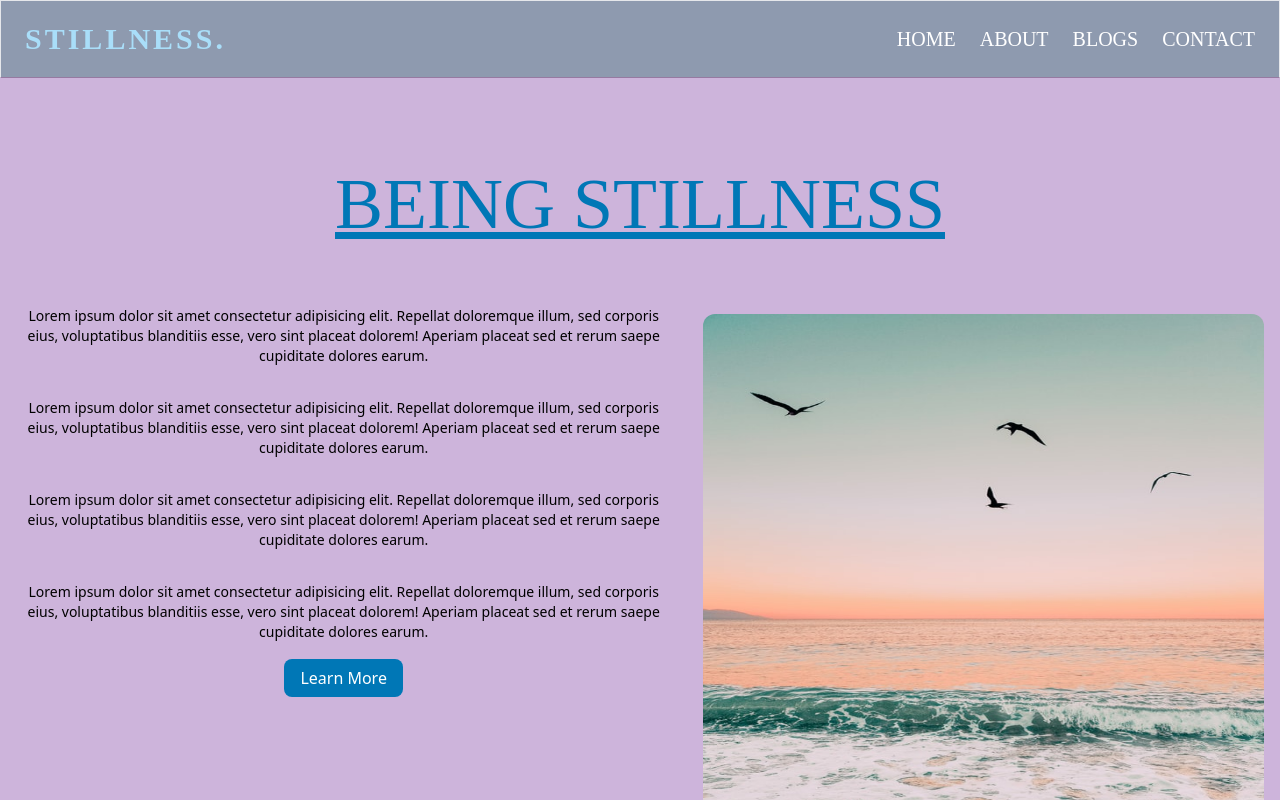
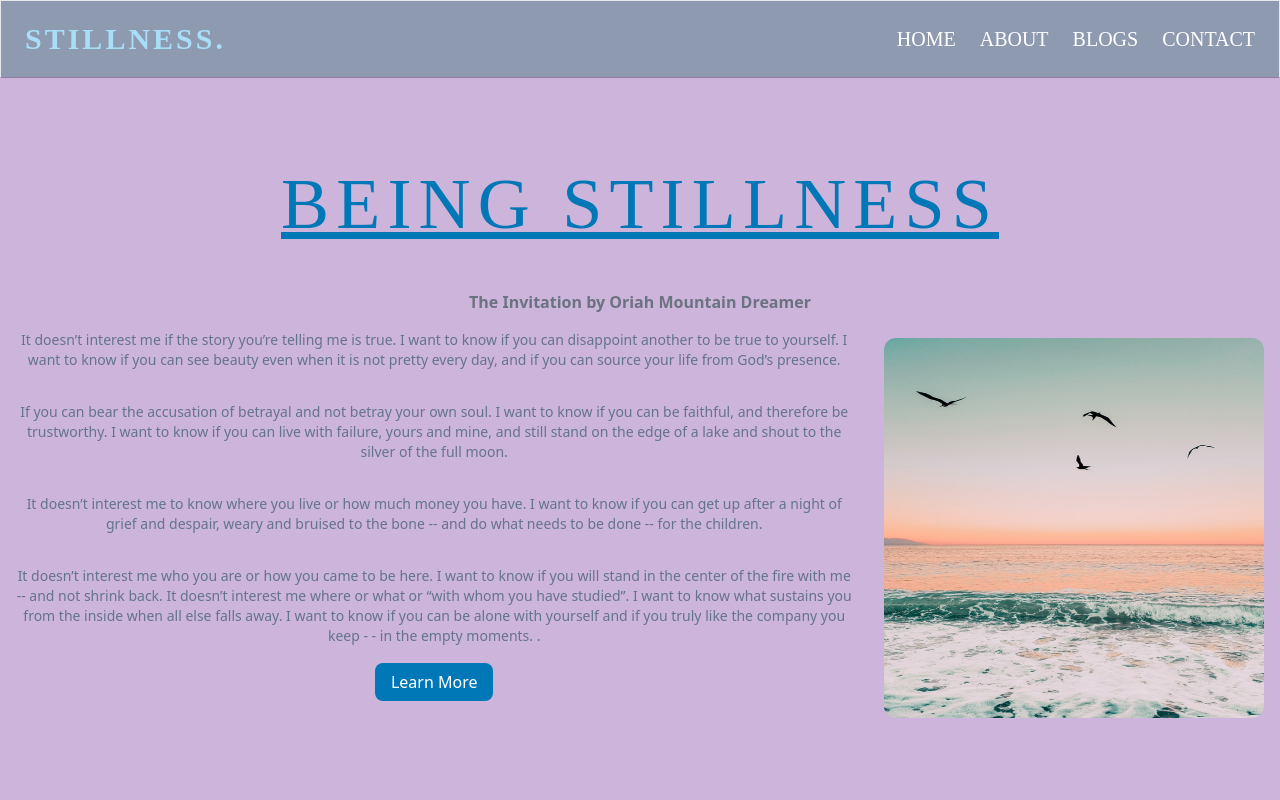
Before and after one commit to shaymk1/myblog-markeddown, a Next.js app: page /posts/BeingStillness in a window 1280 px wide. Shown: the top 800 px of the page. Built offline with nearby package versions, Linux system fonts and the light colour scheme.

Commit message:
modified a couple of files, made getstaticprops function in the beingstillness component

```diff
--- a/pages/About.js
+++ b/pages/About.js
@@ -9,7 +9,7 @@ const About = () => {
 			</Head>
 			<div className=" mx-auto text-center pt-[120px] ">
 				<div className="mb-[50px]">
-					<h1 className="font-humane uppercase text-7xl text-[#0077b6] underline">
+					<h1 className="font-humane uppercase text-7xl text-[#0077b6] underline tracking-widest">
 						About
 					</h1>
 				</div>
@@ -26,11 +26,11 @@ const About = () => {
 					</div>
 
 					<div>
-						<p className="text-sm pt-2">Hi, my name is :</p>
+						<p className="text-sm pt-2 text-slate-500">Hi, my name is :</p>
 						<h2 className="text-4xl font-humane text-[#5e548e]  p-2 tracking-widest">
 							Shay Kekae
 						</h2>
-						<p className="p-4 text-xs">
+						<p className="p-4 text-xs text-slate-500">
 							Welcome to my blog, where i share my point of view through the
 							lenses of meditation, art and coding, and anything else in
 							between!
--- a/pages/Blogs.jsx
+++ b/pages/Blogs.jsx
@@ -11,15 +11,15 @@ const Blog = () => {
 
 			<div className="pt-[90px] mx-auto text-center h-[700px] ">
 				<div>
-					<h1 className="font-humane uppercase text-7xl text-[#0077b6] underline text-center mb-[50px]">
+					<h1 className="font-humane uppercase text-7xl text-[#0077b6] underline text-center mb-[50px] tracking-widest">
 						Archived Posts
 					</h1>
 				</div>
 				<div>
 					<ul className="list-disc">
-						<li>
+						<li className="text-slate-500">
 							<Link href="posts/BeingStillness">
-								<a className="visited:text-[#0077b6] underline hover:bg-[#a2d2ff] first-of-type:ml-6 list-disc">
+								<a className="visited:text-[#0077b6] underline hover:bg-[#a2d2ff] first-of-type:ml-6 list-disc text-slate-500 ">
 									Being stillness
 								</a>
 							</Link>
@@ -27,7 +27,7 @@ const Blog = () => {
 
 						<li>
 							<Link href="posts/BeingStillness">
-								<a className="visited:text-[#0077b6] underline hover:bg-[#a2d2ff] first-of-type:ml-6 list-disc">
+								<a className="visited:text-[#0077b6] underline hover:bg-[#a2d2ff] first-of-type:ml-6 list-disc text-slate-500">
 									Being Love
 								</a>
 							</Link>
--- a/pages/Footer.jsx
+++ b/pages/Footer.jsx
@@ -11,47 +11,37 @@ const Footer = () => {
 
 			<div className=" mx-auto text-center h-[400px] mt-[400px] md:mt-[150px]">
 				<div>
-					<h1 className="font-humane uppercase text-7xl text-[#0077b6] underline text-center mb-[50px]">
+					<h1 className="font-humane uppercase text-7xl text-[#0077b6] underline text-center mb-[50px] tracking-widest">
 						Contact Me
 					</h1>
 				</div>
 				<div className="flex flex-col items-center justify-center px-2">
 					<div className="flex flex-wrap sm:gap-10 gap-8 items-center justify-center mt-8">
 						<Link href="/">
-							<a
-								href="javascript:void(0)"
-								className="focus:underline focus:outline-none hover:text-gray-500 text-base cursor-pointer leading-4 text-[#5e548e]  dark:hover:text-white">
+							<a className="focus:underline focus:outline-none hover:text-gray-500 text-base cursor-pointer leading-4 text-[#5e548e]  dark:hover:text-white">
 								Home
 							</a>
 						</Link>
 						<Link href="/About">
-							<a
-								href="javascript:void(0)"
-								className="focus:underline focus:outline-none hover:text-gray-500 text-base cursor-pointer leading-4 text-[#5e548e]  dark:hover:text-white">
+							<a className="focus:underline focus:outline-none hover:text-gray-500 text-base cursor-pointer leading-4 text-[#5e548e]  dark:hover:text-white">
 								About
 							</a>
 						</Link>
 
 						<Link href="/Blogs">
-							<a
-								href="javascript:void(0)"
-								className="focus:underline focus:outline-none  text-base cursor-pointer leading-4 text-[#5e548e] hover:text-white">
+							<a className="focus:underline focus:outline-none  text-base cursor-pointer leading-4 text-[#5e548e] hover:text-white">
 								Blogs
 							</a>
 						</Link>
 						<Link href="/Privacy Policy">
-							<a
-								href="javascript:void(0)"
-								className="focus:underline focus:outline-none h text-base cursor-pointer leading-4 text-[#5e548e] hover:text-white">
+							<a className="focus:underline focus:outline-none h text-base cursor-pointer leading-4 text-[#5e548e] hover:text-white">
 								Privacy Policy
 							</a>
 						</Link>
 					</div>
 					<div className="flex items-center gap-x-8 mt-6 text-white ">
 						<Link href="https://github.com/shaymk1">
-							<a
-								aria-label="facebook"
-								className="focus:ring-2 focus:ring-offset-2 focus:ring-gray-800 focus:outline-none rounded-full">
+							<a className="focus:ring-2 focus:ring-offset-2 focus:ring-gray-800 focus:outline-none rounded-full">
 								<FaGithub size={25} className="hover:text-[#0077b6]" />
 							</a>
 						</Link>
--- a/pages/posts/BeingStillness.jsx
+++ b/pages/posts/BeingStillness.jsx
@@ -2,7 +2,21 @@ import Head from "next/head";
 import Image from "next/image";
 import Link from "next/link";
 
-const BeingStillness = () => {
+export async function getStaticProps() {
+	return {
+		props: {
+			post: {
+				title: "Being Stillness",
+				body: "",
+				image: "/ocean.jpg",
+				link: "http://www.oriahmountaindreamer.com/",
+			},
+		},
+	};
+}
+
+const BeingStillness = ({ post }) => {
+
 	return (
 		<>
 			<Head>
@@ -11,40 +25,45 @@ const BeingStillness = () => {
 			</Head>
 			<div className="pt-[90px] mx-auto text-center h-[700px] ">
 				<div>
-					<h1 className="font-humane uppercase text-7xl text-[#0077b6] underline text-center mb-[50px]">
-						Being Stillness
+					<h1 className="font-humane uppercase text-7xl text-[#0077b6] underline text-center mb-[50px] tracking-widest">
+						{post.title}
 					</h1>
+
+					<h3 className="font-bold text-gray-500">The Invitation by Oriah Mountain Dreamer</h3>
 				</div>
 				<div className="flex flex-col md:flex-row ">
-					<div className="text-center justify-center  ">
+					<div className="text-center justify-center text-slate-500 ">
 						<p className="p-4 text-xs  md:text-sm">
-							Lorem ipsum dolor sit amet consectetur adipisicing elit. Repellat
-							doloremque illum, sed corporis eius, voluptatibus blanditiis esse,
-							vero sint placeat dolorem! Aperiam placeat sed et rerum saepe
-							cupiditate dolores earum.
+							It doesn’t interest me if the story you’re telling me is true. I
+							want to know if you can disappoint another to be true to yourself.
+							I want to know if you can see beauty even when it is not pretty
+							every day, and if you can source your life from God’s presence.
 						</p>
 
 						<p className="p-4 text-xs md:text-sm">
-							Lorem ipsum dolor sit amet consectetur adipisicing elit. Repellat
-							doloremque illum, sed corporis eius, voluptatibus blanditiis esse,
-							vero sint placeat dolorem! Aperiam placeat sed et rerum saepe
-							cupiditate dolores earum.
+							If you can bear the accusation of betrayal and not betray your own
+							soul. I want to know if you can be faithful, and therefore be
+							trustworthy. I want to know if you can live with failure, yours
+							and mine, and still stand on the edge of a lake and shout to the
+							silver of the full moon.
 						</p>
 
 						<p className="p-4 text-xs md:text-sm">
-							Lorem ipsum dolor sit amet consectetur adipisicing elit. Repellat
-							doloremque illum, sed corporis eius, voluptatibus blanditiis esse,
-							vero sint placeat dolorem! Aperiam placeat sed et rerum saepe
-							cupiditate dolores earum.
+							It doesn’t interest me to know where you live or how much money
+							you have. I want to know if you can get up after a night of grief
+							and despair, weary and bruised to the bone -- and do what needs to
+							be done -- for the children.
 						</p>
 
 						<p className="p-4 text-xs md:text-sm mb-2">
-							Lorem ipsum dolor sit amet consectetur adipisicing elit. Repellat
-							doloremque illum, sed corporis eius, voluptatibus blanditiis esse,
-							vero sint placeat dolorem! Aperiam placeat sed et rerum saepe
-							cupiditate dolores earum.
+							It doesn’t interest me who you are or how you came to be here. I
+							want to know if you will stand in the center of the fire with me
+							-- and not shrink back. It doesn’t interest me where or what or “with whom you have studied”. I want to know what sustains you
+							from the inside when all else falls away. I want to know if you
+							can be alone with yourself and if you truly like the company you
+							keep - - in the empty moments. .
 						</p>
-						<Link href="https://www.youtube.com/">
+						<Link href={post.link}>
 							<a className="px-4 py-2 bg-[#0077b6]  rounded-lg text-white text-center hover:bg-[#1b99dd] mt-4 mb-2">
 								Learn More
 							</a>
@@ -52,7 +71,7 @@ const BeingStillness = () => {
 					</div>
 					<div className="p-4 mt-2">
 						<Image
-							src="/ocean.jpg"
+							src={post.image}
 							alt=""
 							width="1200"
 							height="1200"
```
Also changed, not shown: components/content/posts/BeingLove.md (added, +18 -0 lines), pages/posts/BeingLove.jsx (deleted).
